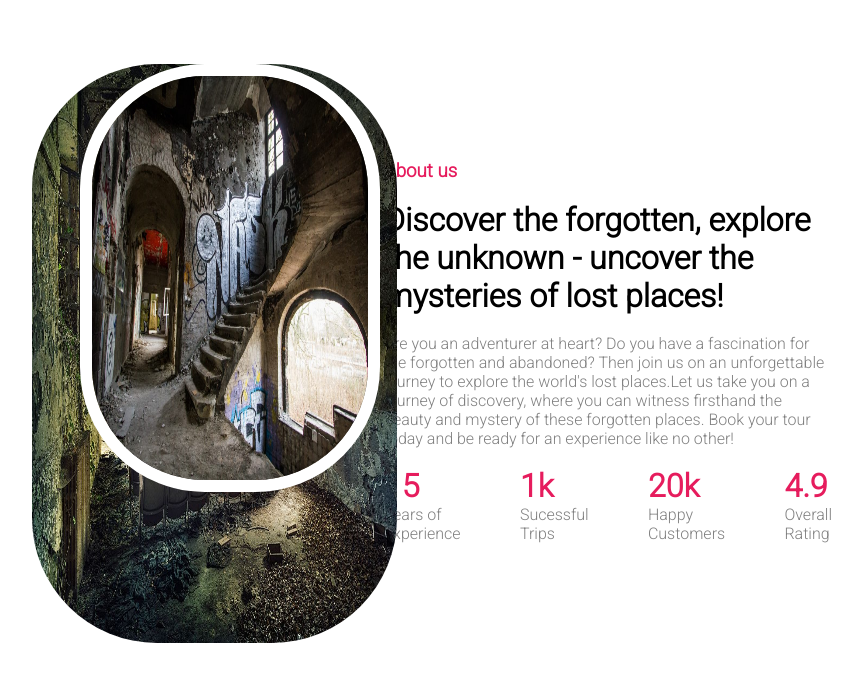
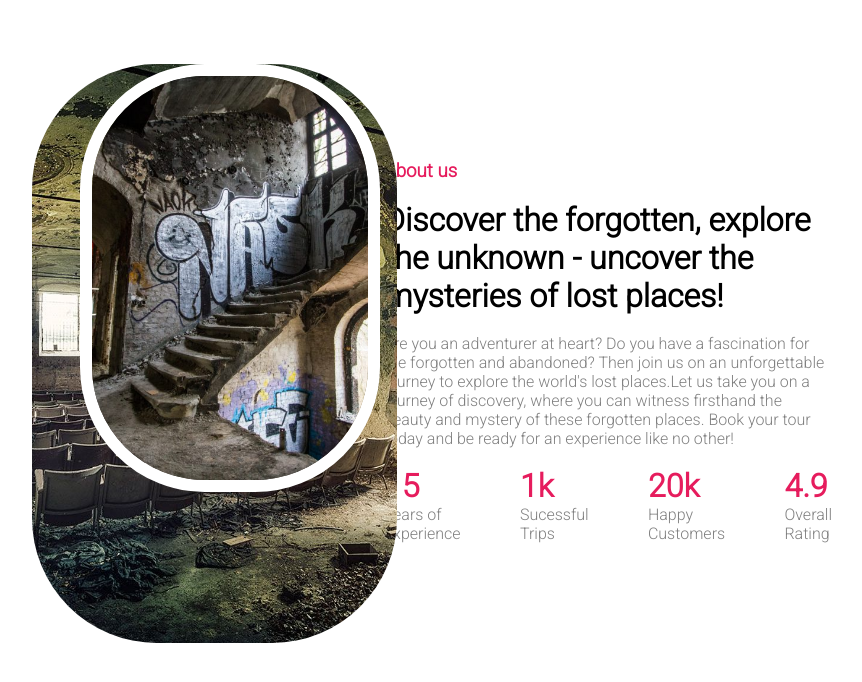
Before and after one commit to MrGlauby/lostbnb, a React (Create React App) app: page / in a window 1280 px wide. Shown: the top 682 px of the page, without its empty margins (320-1182 px from the left). Built offline with nearby package versions, Linux system fonts and the light colour scheme.

Commit message:
adjusted pictures

```diff
--- a/src/styles/StageTwo.css
+++ b/src/styles/StageTwo.css
@@ -29,6 +29,7 @@
     /* left: 134px;  */
     /* top: 883px; */
     border-radius: 125px;
+    object-fit: cover;
 }
 
 .stageTwoContainerLeftImg2 {
@@ -45,6 +46,8 @@
         /* White */
     border: 12px solid #FFFFFF;
     border-radius: 125px;
+    object-fit: cover;
+
 }
 
 /* Text Container */
```
